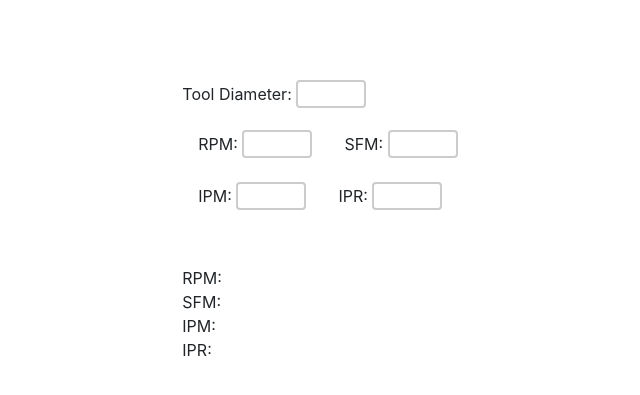
After one commit to MatthewSoutherland/Manufacturing_App, a Flask app: page /feeds_speeds in a window 1280 px wide. The commit adds this page. Shown: the top 395 px of the page, without its empty margins (312-952 px from the left). Run offline with Flask 2, Linux system fonts and the light colour scheme; some libraries are stand-ins or nearby versions.

Commit message:
feat: created new feed/speed calculator page

```diff
--- a/app.py
+++ b/app.py
@@ -174,6 +174,11 @@ def truePos():
     return render_template("truePos.html")
 
 
+@app.route("/feeds_speeds")
+def feeds_speeds():
+    return render_template("feeds_speeds.html")
+
+
 @app.route("/toollist", methods=["GET", "POST"])
 def toollist():
 
--- a/static/styles.css
+++ b/static/styles.css
@@ -114,6 +114,22 @@ body {
   left: 3rem;
 }
 
+.cool-style {
+  width: 70px;
+  box-sizing: border-box;
+  border: 2px solid #ccc;
+  border-radius: 4px;
+  text-indent: 4px;
+}
+
+.cool-style:hover {
+  border: 2px solid #555;
+}
+
+.cool-style:focus {
+  border-bottom: 2px solid linear-gradient(to right, #9a9a9a, #242424);
+}
+
 .diameter-image {
   width: 10px;
   border-radius: 50%;
@@ -156,6 +172,27 @@ body {
 
 #exInput {
   display: none;
+}
+
+.feed-in-split {
+  margin-top: 1rem;
+  margin-left: 1rem;
+  margin-right: 1rem;
+}
+
+#feed-speed-calc {
+  margin-top: 3rem;
+}
+
+#feedSpeed-container {
+  padding-top: 5rem;
+  display: flex;
+  justify-content: center;
+}
+
+#feedSpeed-container-col {
+  display: flex;
+  flex-direction: column;
 }
 
 fieldset {
@@ -398,10 +435,15 @@ p {
   cursor: pointer;
 }
 
-#rpm-to-sfm {
+.rpm-to-sfm {
   display: flex;
   flex-direction: row;
   padding-top: 2rem;
+}
+
+.rpm-sfm-div {
+  display: flex;
+  flex-direction: row;
 }
 
 #sae-port {
--- /dev/null
+++ b/templates/feeds_speeds.html
@@ -0,0 +1,120 @@
+{% extends 'layout.html' %} {% block title %} Feeds/speeds calculator {%
+endblock %} {% block main %}
+<script>
+  function doMath() {
+    // grab all variables
+    let rpmValue = document.getElementById("rpm").value;
+    let sfmValue = document.getElementById("sfm").value;
+    let ipmValue = document.getElementById("ipm").value;
+    let iprValue = document.getElementById("ipr").value;
+    let diameterValue = document.getElementById("feed-speed-diameter").value;
+    let rpmP = document.getElementById("p-rpm");
+    let sfmP = document.getElementById("p-sfm");
+    let ipmP = document.getElementById("p-ipm");
+    let iprP = document.getElementById("p-ipr");
+
+    if (diameterValue != "") {
+      if ((rpmValue == "") & (sfmValue == "")) {
+        return 0;
+      }
+      if (rpmValue == "") {
+        let calcRpm =
+          (parseFloat(sfmValue) * parseFloat(3.82)) / parseFloat(diameterValue);
+        calcRpm = Math.round(calcRpm * 1000) / 1000;
+        sfmP.textContent = `SFM: ${sfmValue}`;
+        rpmP.textContent = `RPM: ${calcRpm}`;
+        if (ipmValue == "" && iprValue == "") {
+          ipmP.textContent = "IPM: 0";
+          iprP.textContent = "IPR: 0";
+        } else {
+          if (ipmValue != "") {
+            calcIpr = parseFloat(ipmValue / calcRpm);
+            calcIpr = Math.round(calcIpr * 1000) / 1000;
+            ipmP.textContent = `IPM: ${ipmValue}`;
+            iprP.textContent = `IPR: ${calcIpr}`;
+          } else {
+            calcIpm = parseFloat(calcRpm * iprValue);
+            calcIpm = Math.round(calcIpm * 1000) / 1000;
+            ipmP.textContent = `IPM: ${calcIpm}`;
+            iprP.textContent = `IPR: ${iprValue}`;
+          }
+        }
+      } else {
+        let calcSfm =
+          (parseFloat(rpmValue) / parseFloat(3.82)) * parseFloat(diameterValue);
+        calcSfm = Math.round(calcSfm * 1000) / 1000;
+        sfmP.textContent = `SFM: ${calcSfm}`;
+        rpmP.textContent = `RPM: ${rpmValue}`;
+        if (ipmValue == "" && iprValue == "") {
+          ipmP.textContent = "IPM: 0";
+          iprP.textContent = "IPR: 0";
+        } else {
+          if (ipmValue != "") {
+            calcIpr = parseFloat(ipmValue / rpmValue);
+            calcIpr = Math.round(calcIpr * 1000) / 1000;
+            ipmP.textContent = `IPM: ${ipmValue}`;
+            iprP.textContent = `IPR: ${calcIpr}`;
+          } else {
+            calcIpm = parseFloat(rpmValue * iprValue);
+            calcIpm = Math.round(calcIpm * 1000) / 1000;
+            ipmP.textContent = `IPM: ${calcIpm}`;
+            iprP.textContent = `IPR: ${iprValue}`;
+          }
+        }
+      }
+    } else {
+      alert("need tool diameter");
+    }
+    return 0;
+  }
+</script>
+<div id="feedSpeed-container">
+  <div id="feedSpeed-container-col">
+    <div id="tool-dia-div">
+      <label for="feed-speed-diameter" class="cool-style-label"
+        >Tool Diameter:</label
+      >
+      <input
+        type="text"
+        id="feed-speed-diameter"
+        class="cool-style"
+        onkeyup="{doMath()}"
+      />
+    </div>
+    <div class="rpm-sfm-div">
+      <div class="feed-in-split">
+        <label for="rpm"
+          >RPM:
+          <input type="text" id="rpm" class="cool-style" onkeyup="{doMath()}" />
+        </label>
+      </div>
+      <div class="feed-in-split">
+        <label for="sfm"
+          >SFM:
+          <input type="text" id="sfm" class="cool-style" onkeyup="{doMath()}" />
+        </label>
+      </div>
+    </div>
+    <div class="rpm-sfm-div">
+      <div class="feed-in-split">
+        <label for="ipm"
+          >IPM:
+          <input type="text" id="ipm" class="cool-style" onkeyup="{doMath()}" />
+        </label>
+      </div>
+      <div class="feed-in-split">
+        <label for="ipr"
+          >IPR:
+          <input type="text" id="ipr" class="cool-style" onkeyup="{doMath()}" />
+        </label>
+      </div>
+    </div>
+    <div id="feed-speed-calc">
+      <p id="p-rpm">RPM:</p>
+      <p id="p-sfm">SFM:</p>
+      <p id="p-ipm">IPM:</p>
+      <p id="p-ipr">IPR:</p>
+    </div>
+  </div>
+</div>
+{% endblock %}
--- a/templates/layout.html
+++ b/templates/layout.html
@@ -47,6 +47,9 @@
             <a class="nav-link" href="{{ url_for('mz4') }}">MZ4's</a>
             <!-- <a class="nav-link" href="{{ url_for('toollist') }}">Tool List</a> -->
             <a class="nav-link" href="{{ url_for('chips') }}">Chips</a>
+            <a class="nav-link" href="{{ url_for('feeds_speeds') }}"
+              >Feed/speeds</a
+            >
             <a class="nav-link" href="{{ url_for('calculator') }}"
               >Calculator</a
             >
```
Also changed, not shown: templates/calculator.html (+104 -78 lines).
